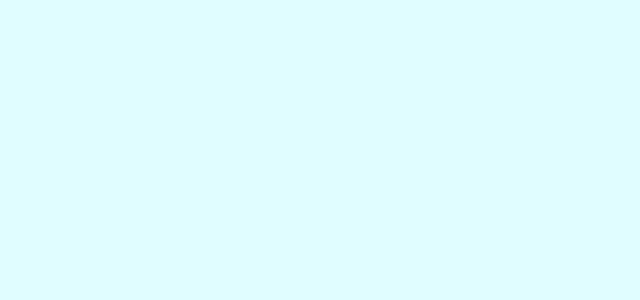
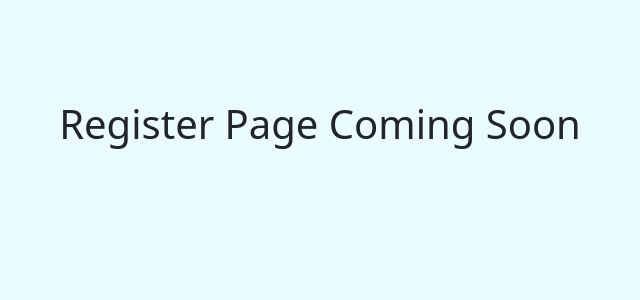
Before and after one commit to cdsherro/Create, a React (Create React App) app in the folder create/: page /register in a window 1280 px wide. Before the commit this address had no page. Shown: the top 300 px of the page, without its empty margins (320-960 px from the left). Built offline with nearby package versions, Linux system fonts and the light colour scheme.

Commit message:
Add register route/component, update navigation

```diff
--- a/create/src/App.js
+++ b/create/src/App.js
@@ -4,6 +4,7 @@ import Dashboard from './Components/Dashboard/Dashboard';
 import Create from './Components/Create/Create';
 import Header from './Components/Header/Header';
 import Profile from './Components/Profile/Profile'
+import Register from './Components/Register/Register'
 import 'bootstrap/dist/css/bootstrap.min.css';
 import 'bootstrap/dist/js/bootstrap.bundle.min.js';
 import 'bootstrap-icons/font/bootstrap-icons.css';
@@ -18,10 +19,12 @@ function App() {
       <Header />
       <Dashboard />
     </>} /> {/* Dashboard page */}
+
         <Route path="/profile" element={<>
         <Header />
         <Profile />
         </>} /> {/*Profile page */}
+        <Route path="/register" element={<Register />} />
       </Routes>
     </Router>
   );
--- a/create/src/Components/Create/Create.jsx
+++ b/create/src/Components/Create/Create.jsx
@@ -11,6 +11,10 @@ const Create = () => {
 
     const handleSubmit = () => {
         navigate("/dashboard"); //later to verify from backend
+    };
+
+    const handleRegister = () => {
+        navigate("/register");
     };
 
     return (
@@ -54,7 +58,9 @@ const Create = () => {
 
                     <div className="register group">
                         <span className="hint">Don't have an account?</span>
-                        <button className="register-btn" type="button">Register</button>
+                        <button className="register-btn" type="button" onClick={handleRegister}>
+                            Register
+                        </button>
                     </div>
                 </div>
             </div>
--- /dev/null
+++ b/create/src/Components/Register/Register.jsx
@@ -0,0 +1,9 @@
+import react from "react";
+
+export default function Register() {
+    return (
+        <div style={{ padding: "100px", textAlign: "center", backgroundColor: "#e9fbff", height: "100vh" }}>
+      <h1>Register Page Coming Soon</h1>
+    </div>
+  );
+}
```
Also changed, not shown: 2 other files (tests, documents, lock files or other folders).
